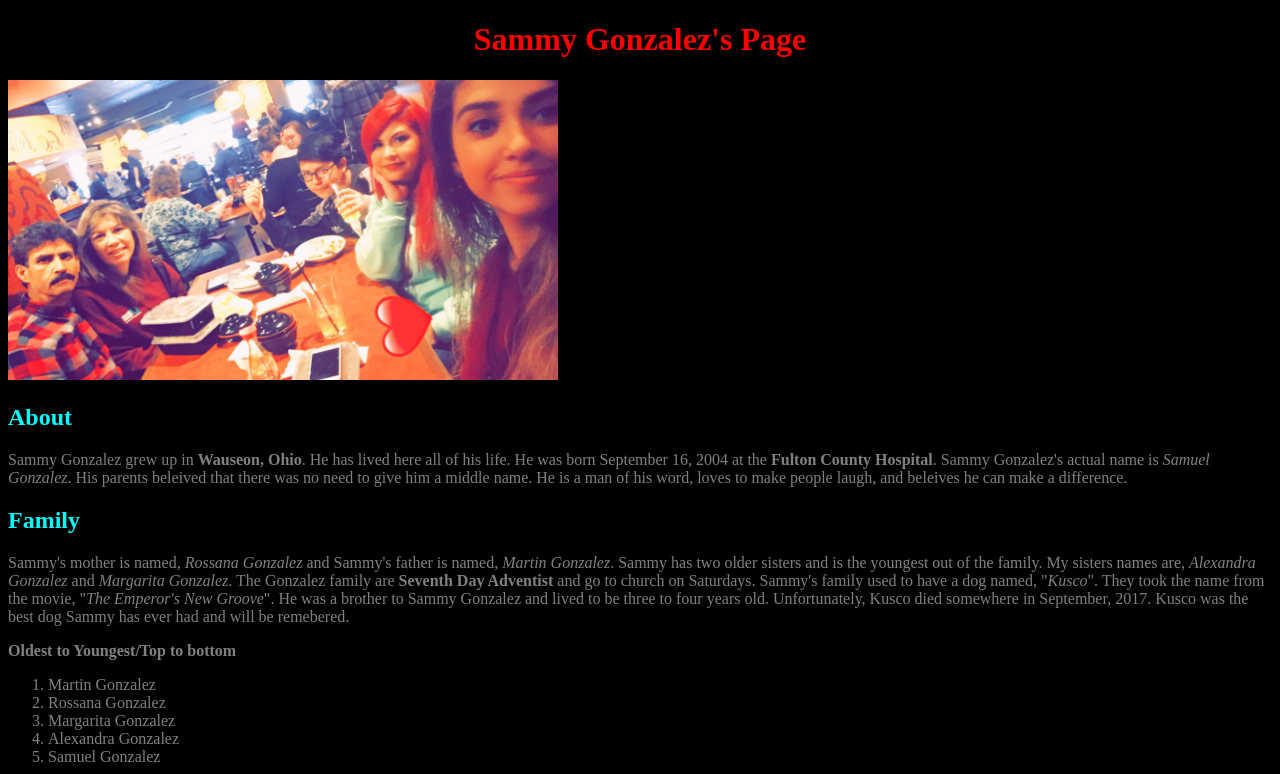
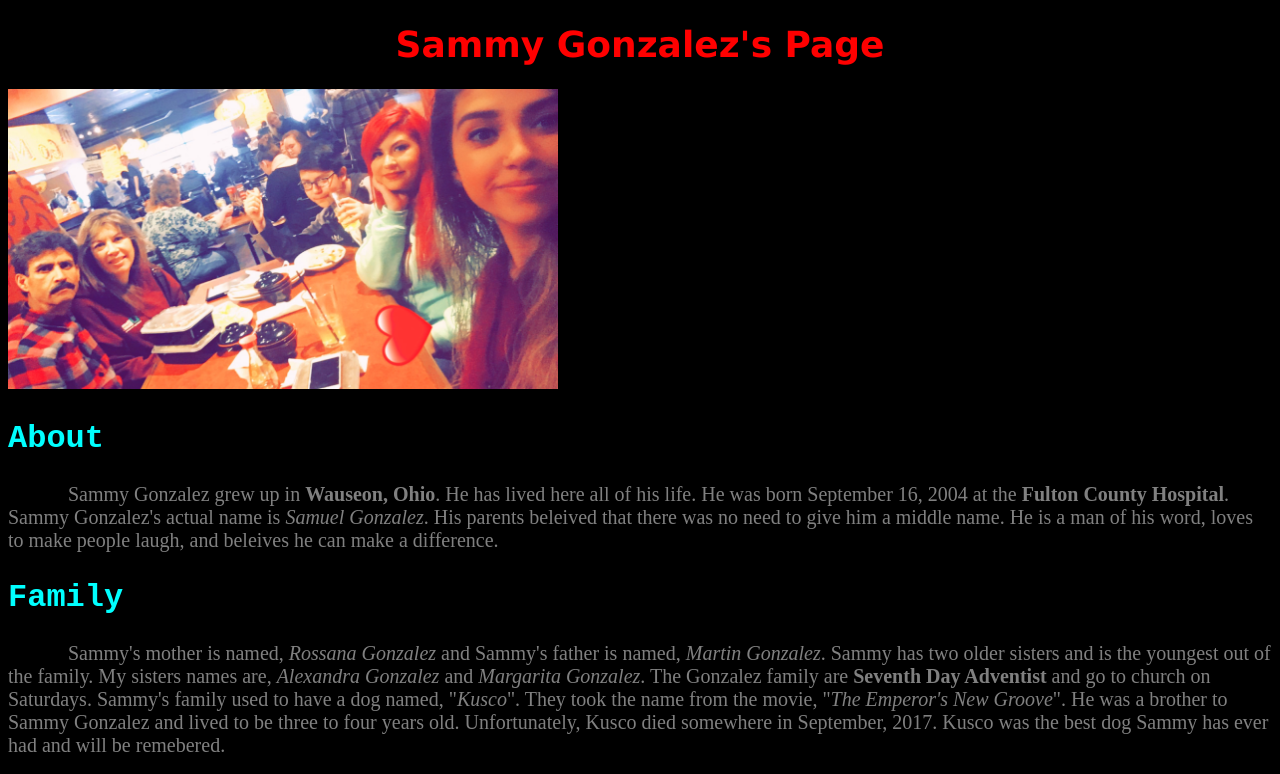
Before and after one commit to UsLegend123/myweb, a plain HTML site: page index.html in a window 1280 px wide. Shown: the top 774 px of the page. Drawn offline with Linux system fonts and the light colour scheme.

Commit message:
Added font/text styles

```diff
--- a/myStyle.css
+++ b/myStyle.css
@@ -1,11 +1,16 @@
 h1
 {
+	font-family: "Varanda", "Geneva", "Melvetica", sans-serif;
 	color: red;
 	text-align: center;
+	font-size: 2.25em;
 }
 h2
 {
 	color: aqua;
+	font-size: 2em;
+	font-family: "Courier New", monospace;
+
 }
 
 a
@@ -17,4 +22,11 @@ body
 {
 	color: grey;
 	background-color: black;
+	font-family: "Times New Roman", serif;
 }
+
+p
+{
+	font-size: 1.25em;
+	text-indent: 3em;
+}
```
